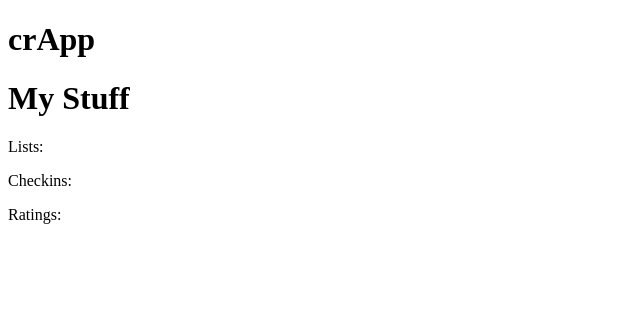
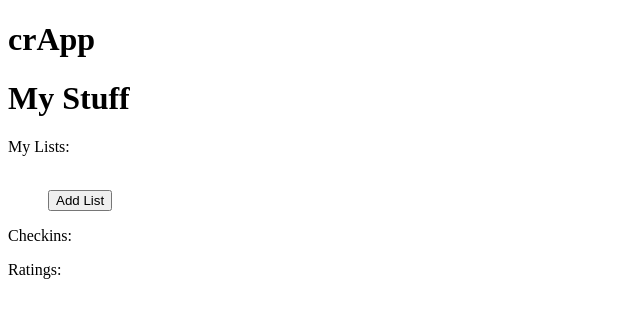
Before and after one commit to ambergers/crapp, a Flask app: page /users/1 in a window 1280 px wide. Shown: the top 318 px of the page, without its empty margins (0-640 px from the left). Run offline with Flask 2, Linux system fonts and the light colour scheme.

Commit message:
Allow user to add lists

```diff
--- a/server.py
+++ b/server.py
@@ -3,7 +3,7 @@ import json
 import requests
 
 from flask import (Flask, render_template, redirect, jsonify, request, flash,
-                   session)
+                   session, url_for)
 # from flask.ext.bcrypt import Bcrypt
 from flask_debugtoolbar import DebugToolbarExtension
 
@@ -118,6 +118,37 @@ def show_user_list(list_id):
         flash("You must be logged in to view your lists.")
         return redirect('/login')
 
+@app.route('/add_list', methods=["GET"])
+def show_add_list_form():
+    """Show form for user to add a NamedList."""
+
+    if session.get('user_id'):
+        user_id = session.get('user_id')
+        user = User.query.get(user_id)
+        return render_template('add_list.html', user=user)
+    else:
+        flash("You must be logged in to add a list.")
+        return redirect('/login')
+
+@app.route('/add_list', methods=["POST"])
+def process_add_list_form():
+    """Process form and add list to db."""
+
+    if session.get('user_id'):
+        user_id = session.get('user_id')
+        form_list = request.form.get('list_to_add')
+
+        # Make NamedList object and add to db
+        list_to_add = NamedList(list_name=form_list, user_id=user_id)
+        db.session.add(list_to_add)
+        db.session.commit()
+        flash('Success! Your list has been created.')
+
+        return redirect(url_for('show_user_info', user_id=user_id))
+    else:
+        flash("You must be logged in to add a list.")
+        return redirect('/login')
+
 @app.route('/checkin/<bathroom_id>')
 def show_checkin(bathroom_id):
     """Show checkin form."""
@@ -185,4 +216,4 @@ if __name__ == "__main__":
     app.debug = True
     connect_to_db(app)
     DebugToolbarExtension(app)
-    app.run(host="0.0.0.0", port="5001")
+    app.run(host="0.0.0.0", port="5000")
--- a/templates/user_hub.html
+++ b/templates/user_hub.html
@@ -3,13 +3,22 @@
 
 <h1> My Stuff </h1>
 
-Lists:
+My Lists:
 <ul style="list-style: none;">
   {% for list in user.lists %}
   <li>
     <a href="{{ url_for('show_user_list', list_id=list.list_id ) }}"> {{ list.list_name }} </a>
   </li>
   {% endfor %}
+  </br>
+
+  <!-- Button for user to add a NamedList -->
+  <button type="button" id="add_named_list">Add List</button>
+  <script>
+    document.getElementById('add_named_list').addEventListener('click', function() {
+        window.location = '/add_list'
+    })
+  </script>
 </ul>
 
 Checkins:
```
Also changed, not shown: templates/add_list.html (added, +25 -0 lines).
